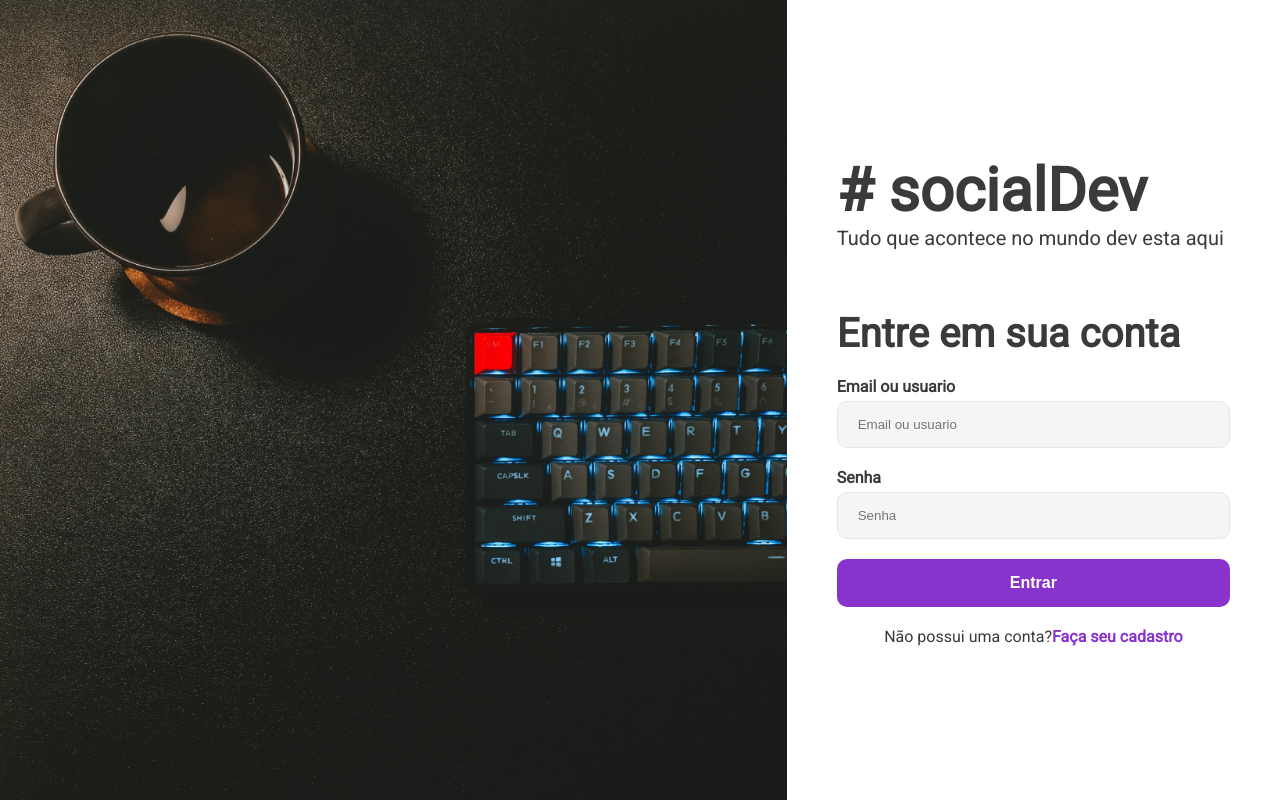
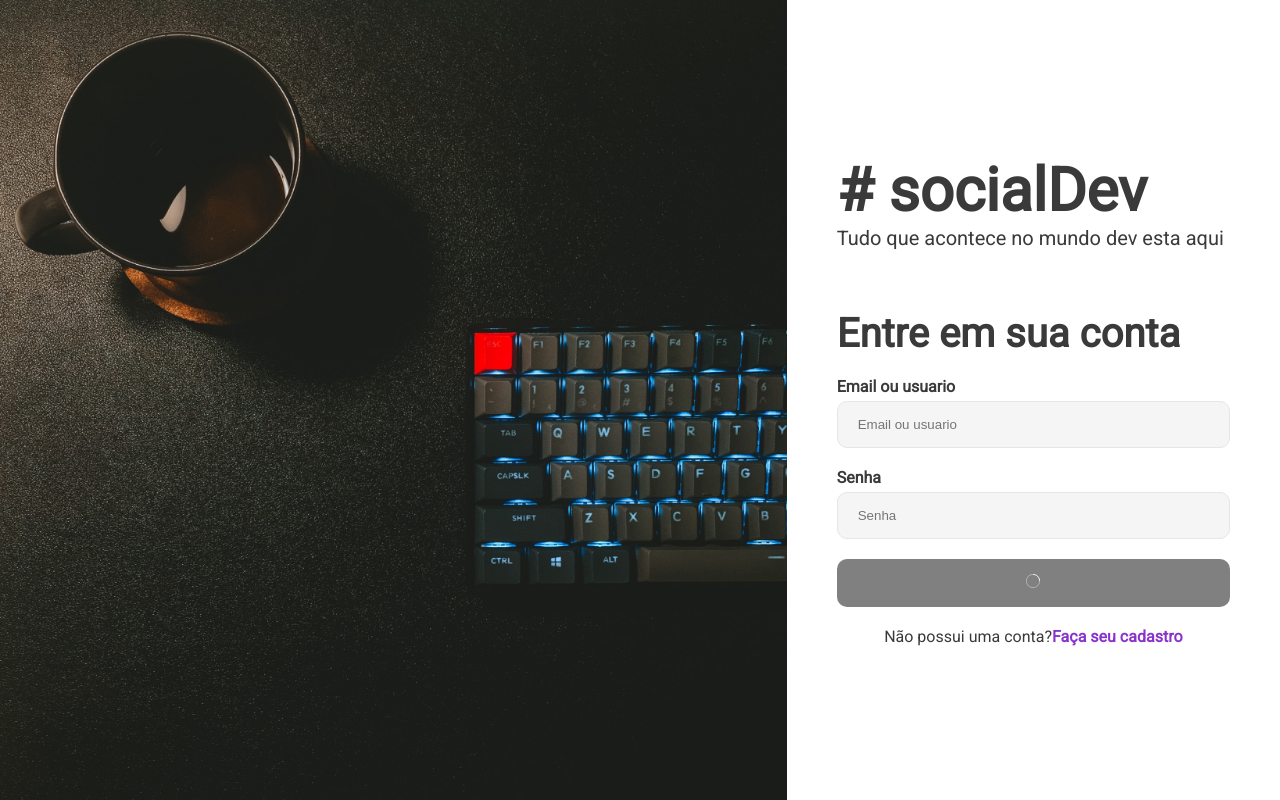
Before and after one commit to viniciusgasparino/social-dev, a Next.js app: page /Login in a window 1280 px wide. Built offline with nearby package versions, Linux system fonts and the light colour scheme.

Commit message:
Criado estado de carregando parao botão

```diff
--- a/pages/Login.jsx
+++ b/pages/Login.jsx
@@ -64,7 +64,7 @@
         <Form onSubmit={handleSubmit(onSubmit)}>
           <Input label="Email ou usuario" name="userOremail" control={control}></Input>
           <Input label="Senha" type="password" name="password" control={control}/>
-          <Button type="submit" disabled={Object.keys(errors).length>0}>Entrar</Button>
+          <Button loading={true} type="submit" disabled={Object.keys(errors).length>0}>Entrar</Button>
         </Form>
         <Text>Não possui uma conta?<Link href="/Signup">Faça seu cadastro</Link></Text>
       </FormContainer>
--- a/src/components/inputs/Button.jsx
+++ b/src/components/inputs/Button.jsx
@@ -1,6 +1,6 @@
 import styled from "styled-components"
 
-const Button = styled.button `
+const StyledButton = styled.button `
   background-color: ${props => props.theme.primary};
   padding: 15px 20px;
   border-radius: 10px;
@@ -19,7 +19,19 @@
   :disabled{
     background-color: ${props => props.theme.disabled};
   }
-
 `
 
+const Button = ({children,loading,disabled,...props}) => {
+  return (
+       <StyledButton
+          disabled={disabled || loading}
+          {...props}
+       >
+         {loading && <img src="./loading.svg" width="14px"/>}
+         {!loading && children}
+       </StyledButton>
+  )
+}
+
+
 export default Button
```
Also changed, not shown: public/loading.svg (added).
